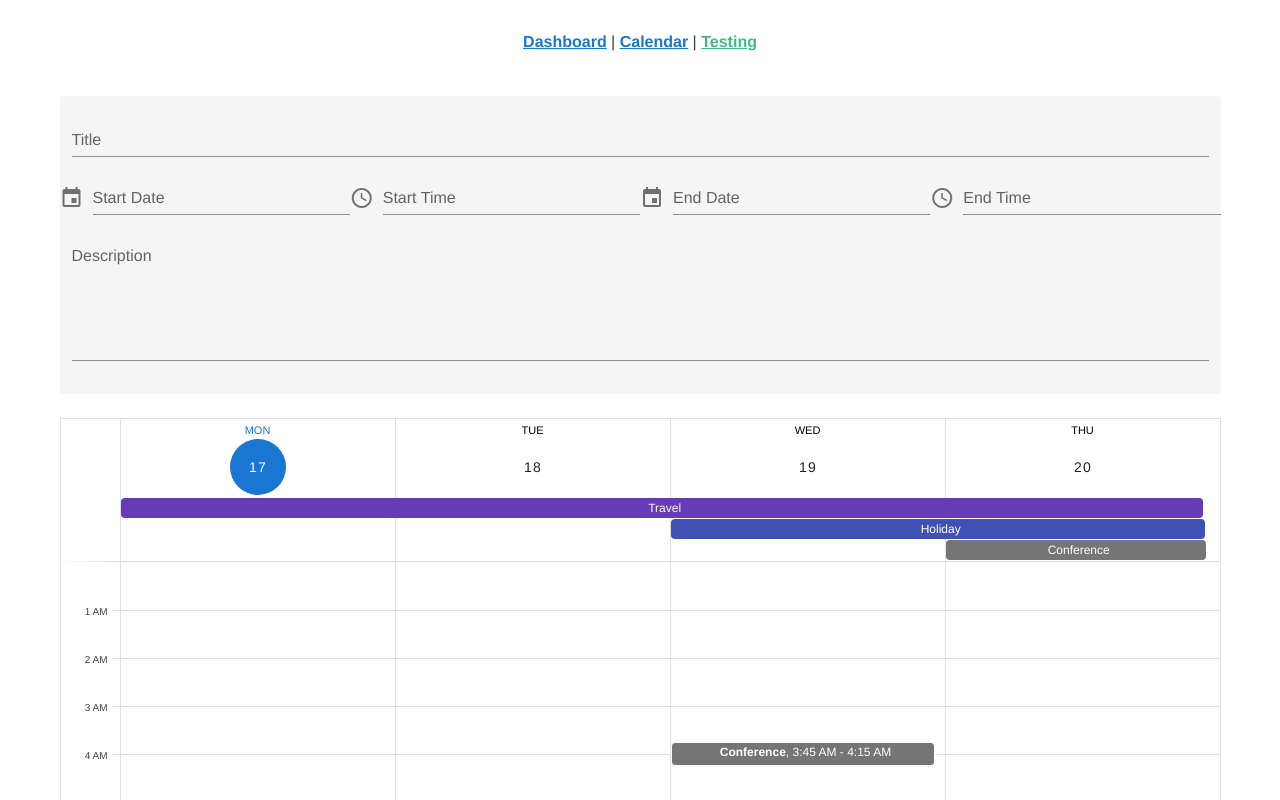
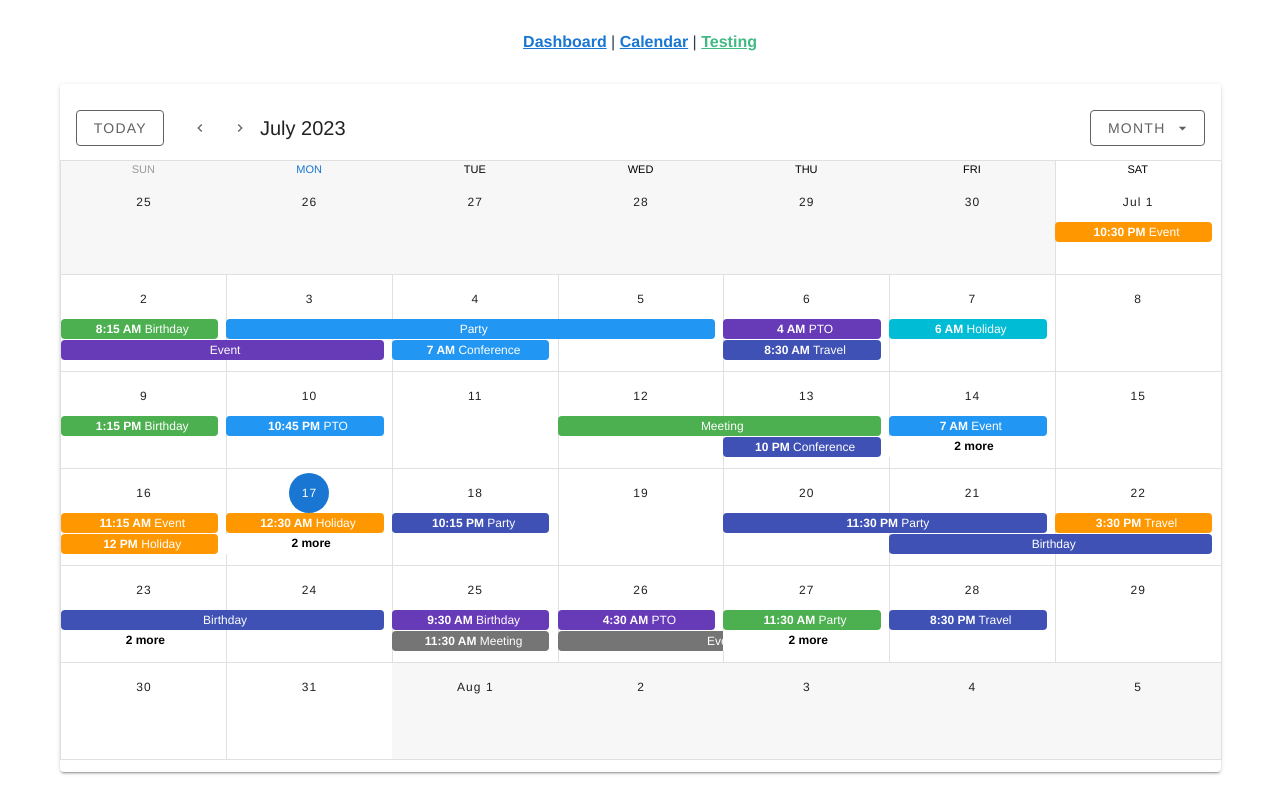
Before and after one commit to cashieeetime/calendar_app, a Vue app: page /#/testing in a window 1280 px wide. Shown: the top 800 px of the page. Built offline with nearby package versions, Linux system fonts and the light colour scheme.

Commit message:
messed around in testing view

```diff
--- a/src/views/TestingView.vue
+++ b/src/views/TestingView.vue
@@ -1,4 +1,14 @@
 <template>
+    <div>
+        <div class="d-flex flex-column justify-center">
+            <v-container>
+                <v-card>
+                    <full-calendar/>
+                </v-card>
+            </v-container>
+        </div>
+
+        <!--
         <div class="d-flex flex-column mb-6">
             <v-container>
                 <event-card/>
@@ -12,19 +22,24 @@
                 <nav-bar/>
             </v-container>
         </div>
+        -->
+    </div>
 </template>
 
 <script>
 // @ is an alias to /src
-import EventCard from '@/components/EventCard.vue'
-import DragDropCalendar from '@/components/DragDropCalendar.vue'
-import NavBar from '@/components/NavBar.vue'
+
+// import EventCard from '@/components/EventCard.vue'
+// import DragDropCalendar from '@/components/DragDropCalendar.vue'
+// import NavBar from '@/components/NavBar.vue'
+import FullCalendar from '@/components/FullCalendar.vue'
 
 export default {
 name: 'DashboardView',
 components: {
-    EventCard,
-    DragDropCalendar,
-    NavBar
+    // EventCard,
+    // DragDropCalendar,
+    // NavBar,
+    FullCalendar
     }}
 </script>
```
Lines whose indentation alone changed are shown as unchanged.
